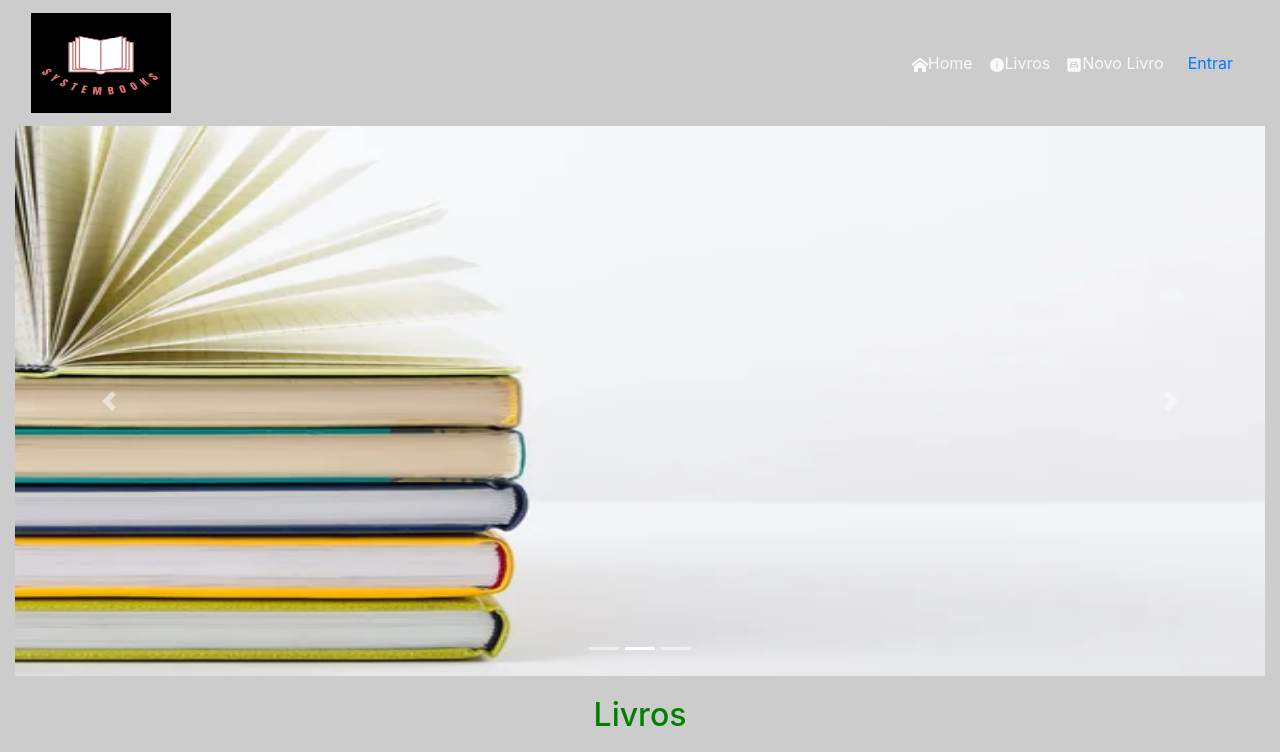
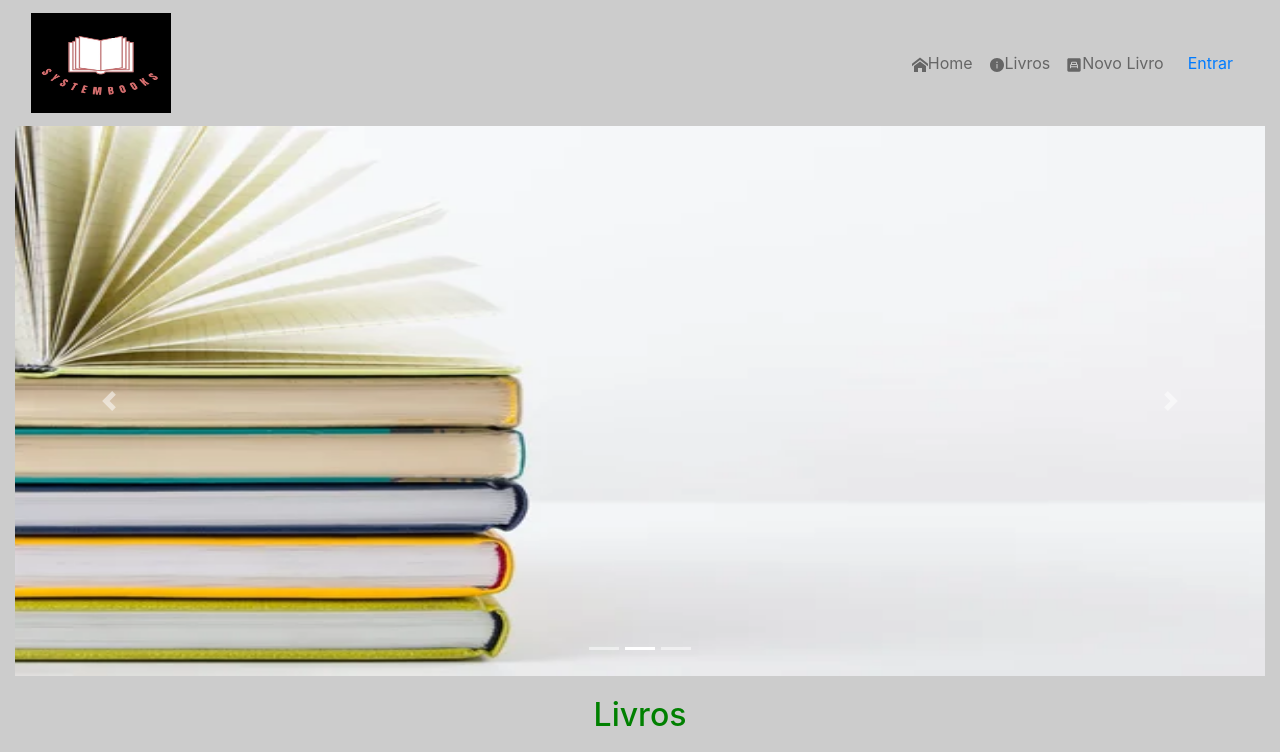
Before and after one commit to ironhack-sao-wdft/react-ironplate, a React (Create React App) app: page / in a window 1280 px wide. Shown: the top 752 px of the page. Built offline with nearby package versions, Linux system fonts and the light colour scheme.

Commit message:
update navbar

```diff
--- a/src/components/Navbar.js
+++ b/src/components/Navbar.js
@@ -131,7 +131,9 @@ function Top() {
           <Nav>
             <Nav.Link
               eventKey="1"
-              className="text-color text-light"
+              className={({ isActive }) =>
+                `nav-link ${isActive ? "active" : ""}`
+              }
               href="/"
             >
               <span className="icones">
@@ -141,7 +143,9 @@ function Top() {
             </Nav.Link>
             <Nav.Link
               eventKey="2"
-              className="text-color text-light"
+              className={({ isActive }) =>
+                `nav-link ${isActive ? "active" : ""}`
+              }
               href="/lista"
             >
               <span className="icones">
@@ -151,7 +155,9 @@ function Top() {
             </Nav.Link>
             <Nav.Link
               eventKey="3"
-              className="text-color text-light"
+              className={({ isActive }) =>
+                `nav-link ${isActive ? "active" : ""}`
+              }
               href="/cadastrarLivro"
             >
               <span className="icones">
@@ -159,7 +165,6 @@ function Top() {
               </span>
               Novo Livro
             </Nav.Link>
-
           </Nav>
         </Navbar.Collapse>
         <div>
```
Lines whose indentation alone changed are shown as unchanged.
